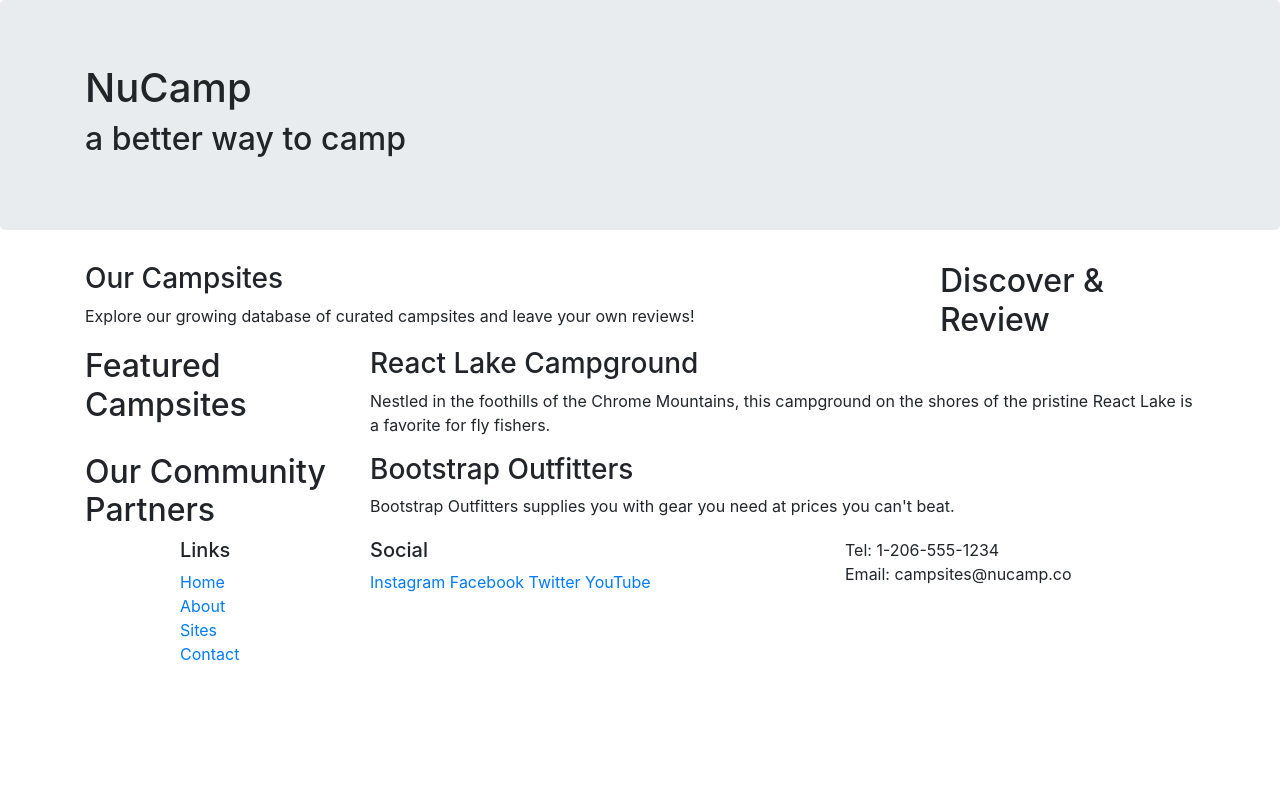
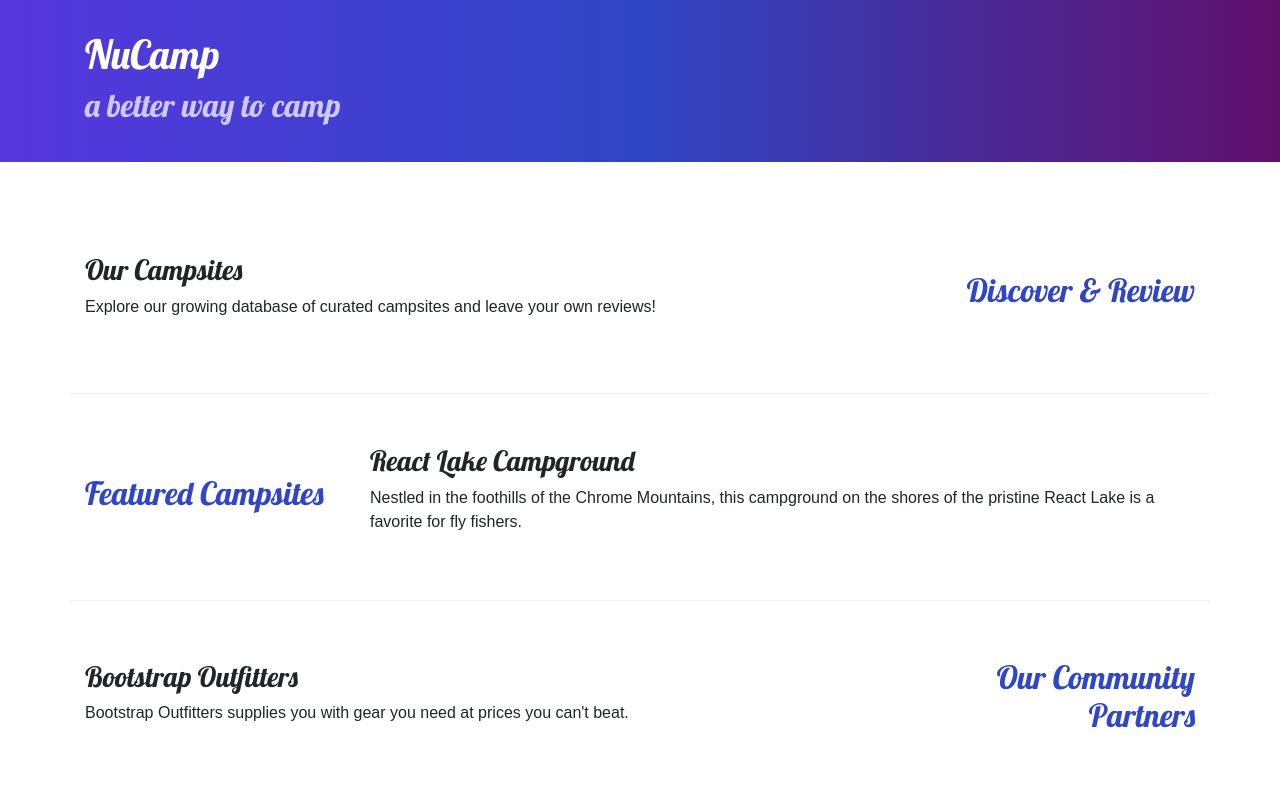
Before and after one commit to ChristianBenitez/nucampsite, a website: page index.html in a window 1280 px wide. Shown: the top 800 px of the page. Drawn offline with nearby package versions, Linux system fonts and the light colour scheme.

Commit message:
Adding Custome Styles

```diff
--- /dev/null
+++ b/css/styles.css
@@ -0,0 +1,28 @@
+body{
+    font-family: "Open-Sans", sans-serif;
+}
+h1, h2, h3 {
+     font-family: "Lobster", cursive;
+}
+h2 {
+    color: #3046c5;
+}
+header h2{
+    color: #cec8ff;
+}
+footer{
+    background-image: linear-gradient(#cec8ff, white);
+    padding: 20px 0px;
+}
+.jumbotron{
+    padding: 30px;
+    background-image: linear-gradient(to right, #5637dd, #3046c5, #60106b);
+    color: white;
+}
+.row-content{
+    padding: 50px 0px;
+    border-bottom: 1px ridge;
+    min-height: 200px;
+
+
+}
--- a/index.html
+++ b/index.html
@@ -7,12 +7,15 @@
 
     <!-- Bootstrap CSS -->
     <link rel="stylesheet" href="node_modules/bootstrap/dist/css/bootstrap.min.css" />
+     <!-- Additional CSS must be placed after Bootstrap CSS -->
+     <link rel="stylesheet" href="https://fonts.googleapis.com/css?family=Lobster|Open+Sans" />
+     <link rel="stylesheet" href="css/styles.css" />
     <title>NuCamp: A Better Way To Camp</title>
 </head>
 
 <body>
 
-    <header class="jumbotron">
+    <header class="jumbotron jumbotron-fluid">
         <div class="container">
             <div class="row">
                 <div class="col">
@@ -25,16 +28,16 @@
 
 </header>
 <div class="container">
-    <div class="row">
+    <div class="row row-content align-items-center">
         <div class="col-sm-4 order-sm-last col-md-3">
-            <h2>Discover & Review</h2>
+            <h2 class="text-sm-right">Discover & Review</h2>
         </div>
         <div class="col">
             <h3>Our Campsites</h3>
             <p>Explore our growing database of curated campsites and leave your own reviews!</p>
         </div>
     </div>
-    <div class="row">
+    <div class="row row-content align-items-center">
         <div class="col-sm-4 col-md-3">
              <h2>Featured Campsites</h2>
         </div>
@@ -44,9 +47,9 @@
         </div>
     </div>
 
-    <div class="row">
-        <div class="col-sm-4 col-md-3">
-             <h2>Our Community Partners</h2>
+    <div class="row row-content align-items-center">
+        <div class="col-sm-4 order-sm-last col-md-3">
+             <h2 class="text-sm-right">Our Community Partners</h2>
         </div>
         <div class="col">
             <h3>Bootstrap Outfitters</h3>
@@ -66,14 +69,14 @@
                         <li><a href="#">Contact</a></li>
                     </ul>
                 </div>
-                <div class="col-6 col-sm-5">
+                <div class="col-6 col-sm-5 text-center">
                     <h5>Social</h5>
                     <a href="http://instagram.com/">Instagram</a>
                     <a href="http://facebook.com/">Facebook</a>
                     <a href="http://twitter.com/">Twitter</a>
                     <a href="http://youtube.com/">YouTube</a>
                 </div>
-                <div class="col-sm-4">
+                <div class="col-sm-4 text-center">
                     Tel: 1-206-555-1234<br />
                     Email: campsites@nucamp.co
                 </div>
```
